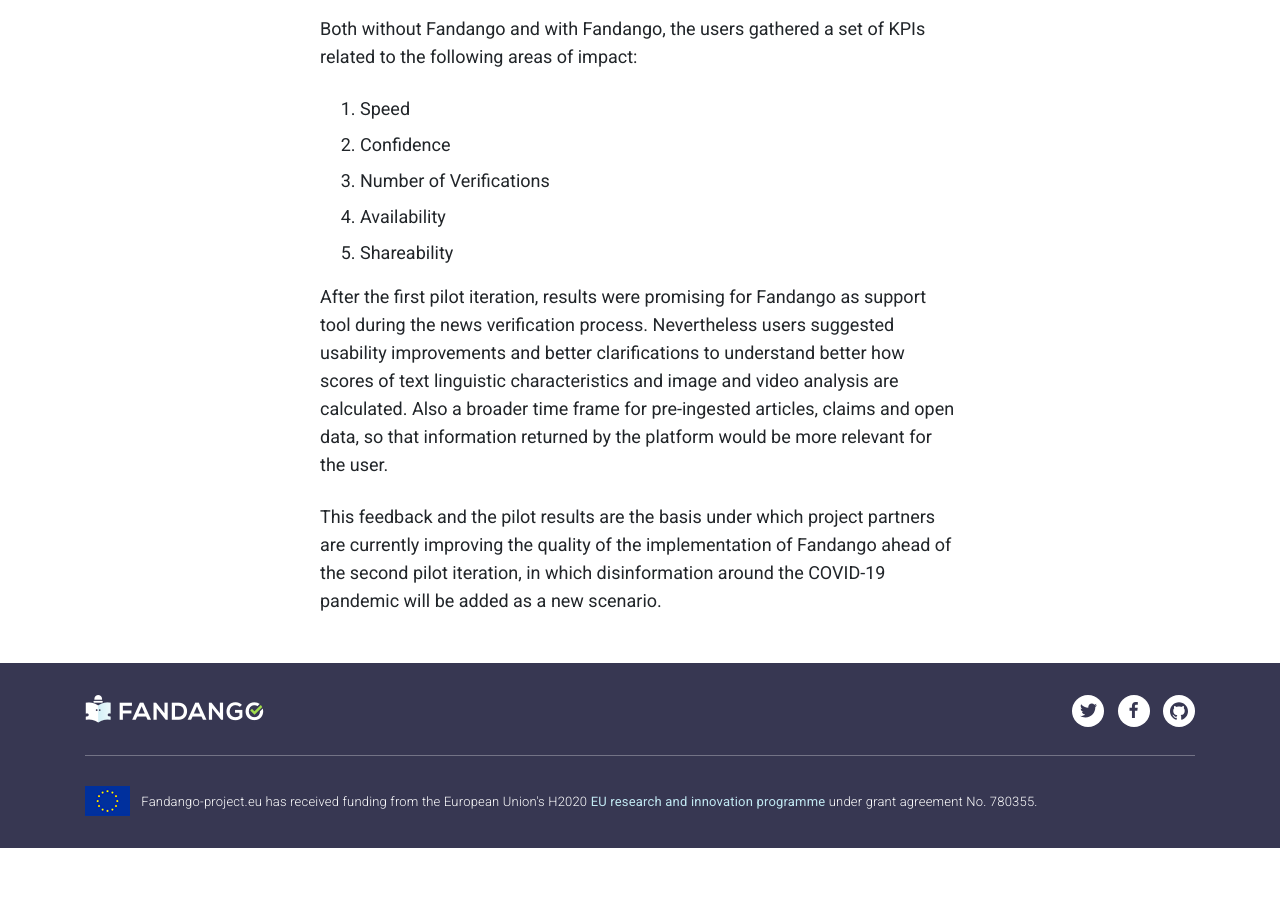
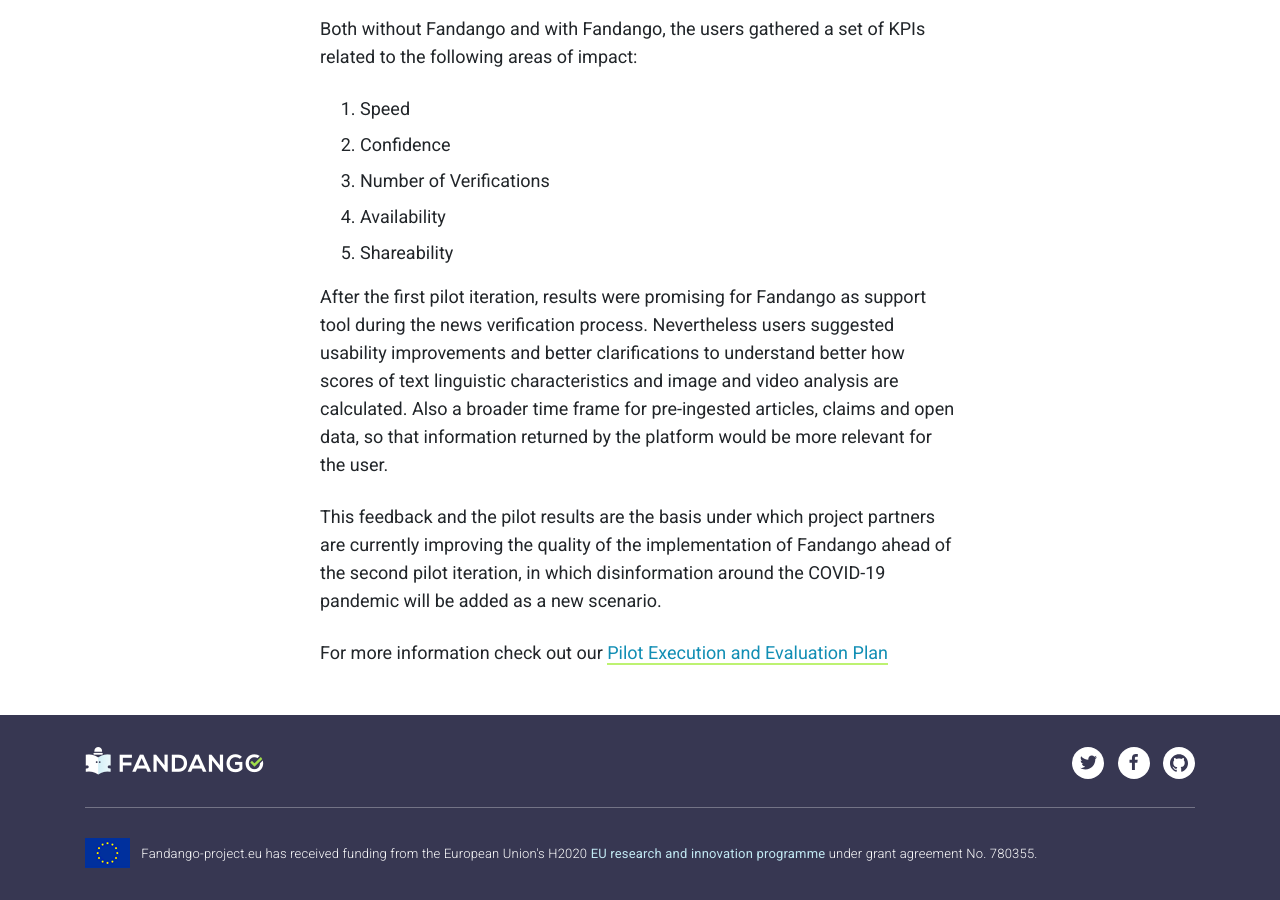
Before and after one commit to fandangOrg/fandango-web, a Jekyll site: the page built from _posts/2020-03-04-fandangos-first-pilot-iteration-completed.markdown, in a window 1280 px wide and 900 px high, scrolled down 2040 px. Built offline with Jekyll 4.4.1, drawn with Linux system fonts in a browser that asks for light colours; comment, search, counter and statistics services are not loaded; before the commit the page ends 2888 px from its top, so only the background shows below that.

Commit message:
Updated Fandangos First Pilot Iteration Completed

```diff
--- a/_posts/2020-03-04-fandangos-first-pilot-iteration-completed.markdown
+++ b/_posts/2020-03-04-fandangos-first-pilot-iteration-completed.markdown
@@ -32,3 +32,5 @@ Both without Fandango and with Fandango, the users gathered a set of KPIs relate
 After the first pilot iteration, results were promising for Fandango as support tool during the news verification process. Nevertheless users suggested usability improvements and better clarifications to understand better how scores of text linguistic characteristics and image and video analysis are calculated. Also a broader time frame for pre-ingested articles, claims and open data, so that information returned by the platform would be more relevant for the user.
 
 This feedback and the pilot results are the basis under which project partners are currently improving the quality of the implementation of Fandango ahead of the second pilot iteration, in which disinformation around the COVID-19 pandemic will be added as a new scenario.
+
+For more information check out our [Pilot Execution and Evaluation Plan](https://fandango-project.eu/deliverables/D6.1%20Pilots%20execution%20and%20evaluation%20plans.pdf)
```
